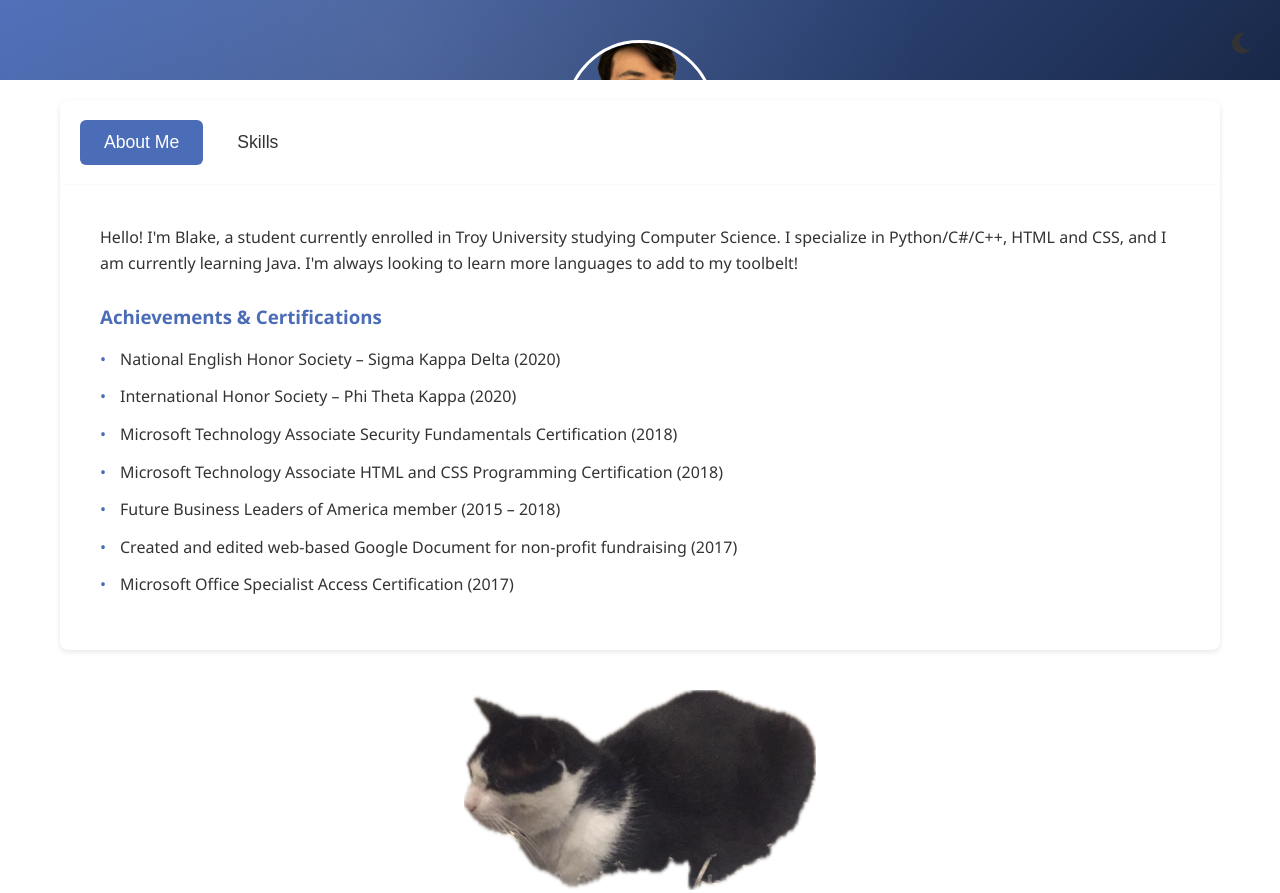
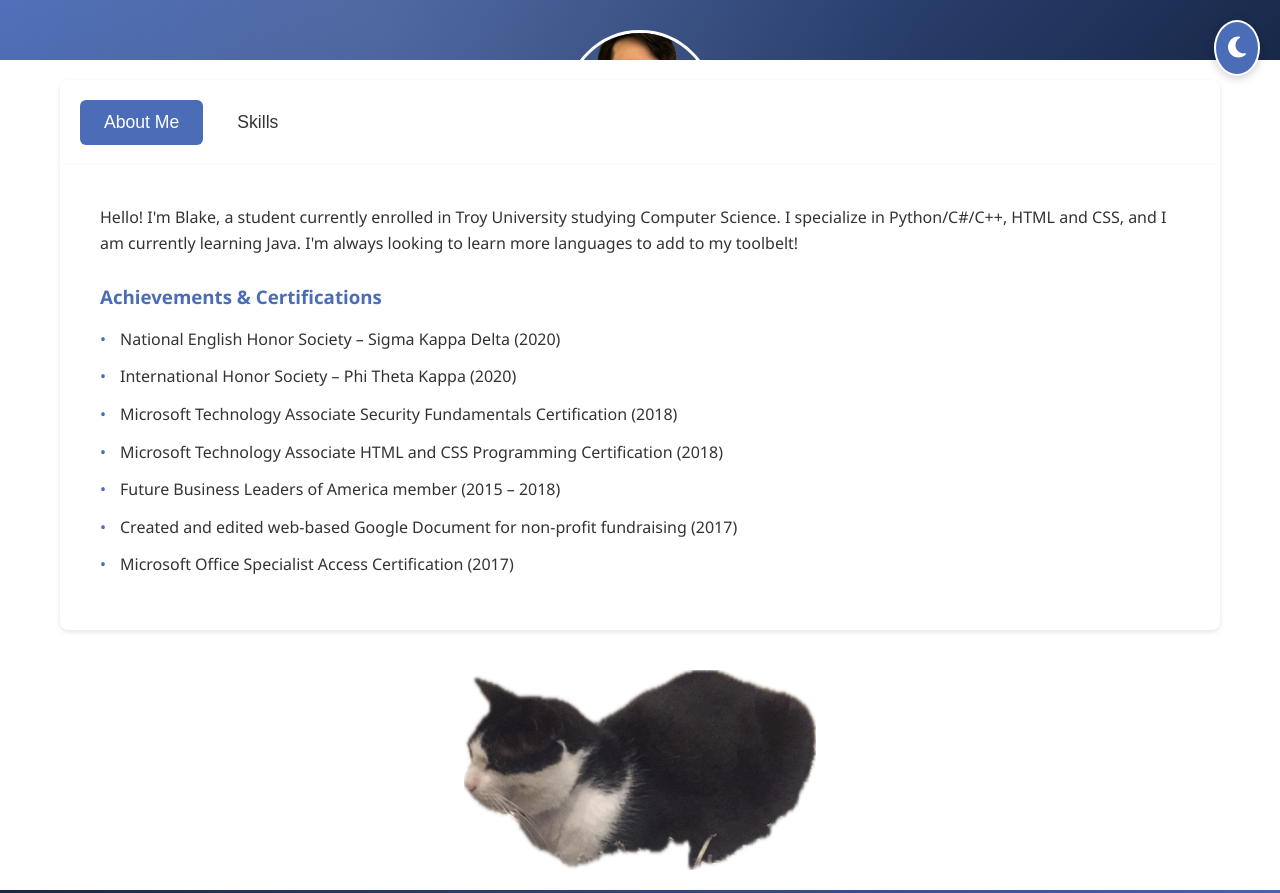
Before and after one commit to blakedesouza/blakedesouza.github.io, a plain HTML site: page index.html in a window 1280 px wide. Shown: the top 893 px of the page. Drawn offline with Linux system fonts and the light colour scheme.

Commit message:
Make dark mode button more visible, adjust header, etc

```diff
--- a/index.html
+++ b/index.html
@@ -75,7 +75,7 @@
         header {
             background: linear-gradient(135deg, var(--primary-color) 0%, var(--secondary-color) 100%);
             color: white;
-            padding: 40px 20px;
+            padding: 30px 20px;
             text-align: center;
             position: relative;
             overflow: hidden;
@@ -95,7 +95,7 @@
             width: 150px;
             height: 150px;
             border-radius: 50%;
-            margin-bottom: 15px;
+            margin-bottom: 10px;
             border: 3px solid white;
             object-fit: cover;
             transition: transform 0.3s ease;
@@ -113,19 +113,21 @@
             top: 20px;
             right: 20px;
             z-index: 1000;
-            background: none;
-            border: none;
-            color: var(--text-color);
+            background: var(--primary-color);
+            border: 2px solid white;
+            color: white;
             font-size: 1.5em;
             cursor: pointer;
-            padding: 10px;
+            padding: 12px;
             border-radius: 50%;
-            backdrop-filter: blur(5px);
-            transition: background-color 0.3s;
+            box-shadow: 0 2px 10px rgba(0,0,0,0.2);
+            transition: all 0.3s ease;
         }
 
         .theme-toggle:hover {
-            background-color: rgba(255,255,255,0.1);
+            transform: translateY(-2px);
+            box-shadow: 0 4px 15px rgba(0,0,0,0.3);
+            background-color: var(--secondary-color);
         }
 
         /* Main Content Styles */
```
